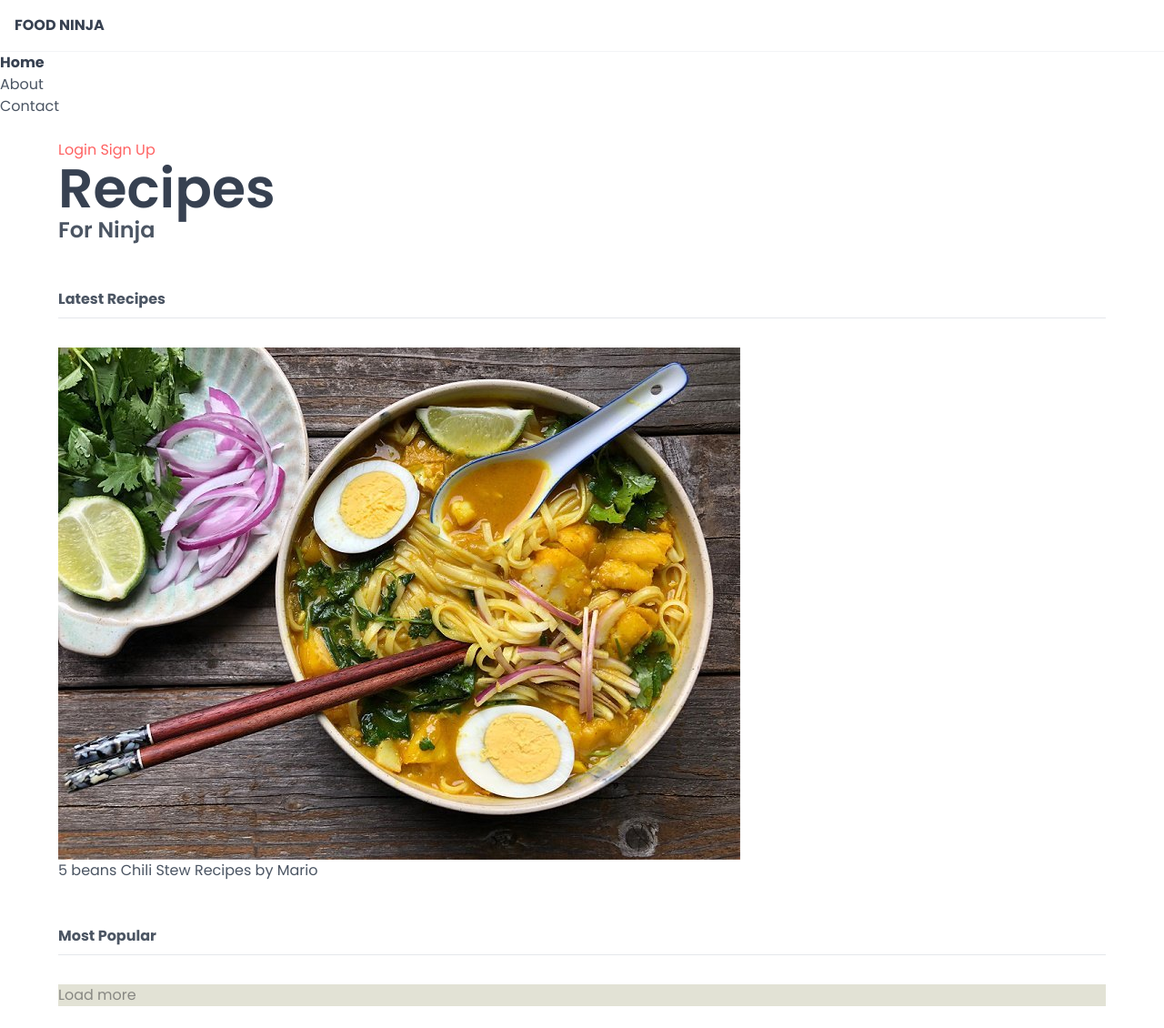
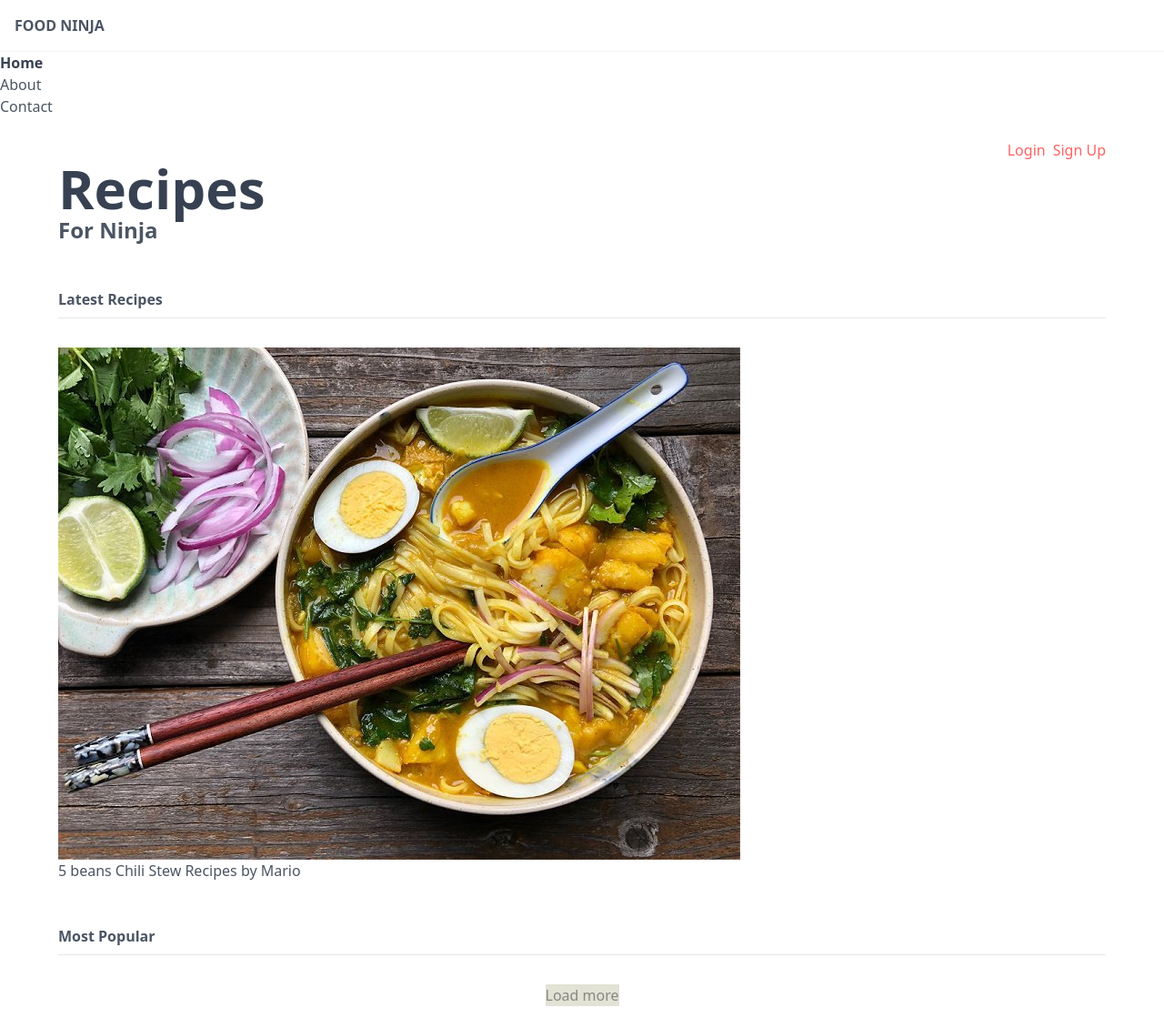
Before and after one commit to AungPhyoThant224/Tailwind-CSS, a website: page public/index.html in a window 1280 px wide. Shown: the whole page at 91% size. Drawn offline with Linux system fonts and the light colour scheme.

Commit message:
- Using Flexbox.

```diff
--- a/public/index.html
+++ b/public/index.html
@@ -6,14 +6,12 @@
     <title>Food Ninja</title>
     <link rel="stylesheet" href="style.css" />
   </head>
-  <body class="text-gray-600 font-body">
+  <body class="text-gray-600 font-sans">
     <div>
       <div>
         <nav>
           <div>
-            <h1
-              class="text-gray-700 uppercase font-bold p-4 border-b border-gray-100"
-            >
+            <h1 class="uppercase font-bold p-4 border-b border-gray-100">
               <a href="/">Food Ninja</a>
             </h1>
           </div>
@@ -35,9 +33,9 @@
         </nav>
       </div>
       <main class="px-16 py-6">
-        <div>
+        <div class="flex justify-end">
           <a href="#" class="text-primary">Login</a>
-          <a href="#" class="text-primary">Sign Up</a>
+          <a href="#" class="text-primary ml-2">Sign Up</a>
         </div>
 
         <header>
@@ -68,7 +66,7 @@
             <!-- Cards go here -->
           </div>
 
-          <div>
+          <div class="flex justify-center">
             <div class="bg-secondary-100 text-secondary-200">Load more</div>
           </div>
         </div>
```
Also changed, not shown: public/style.css.
